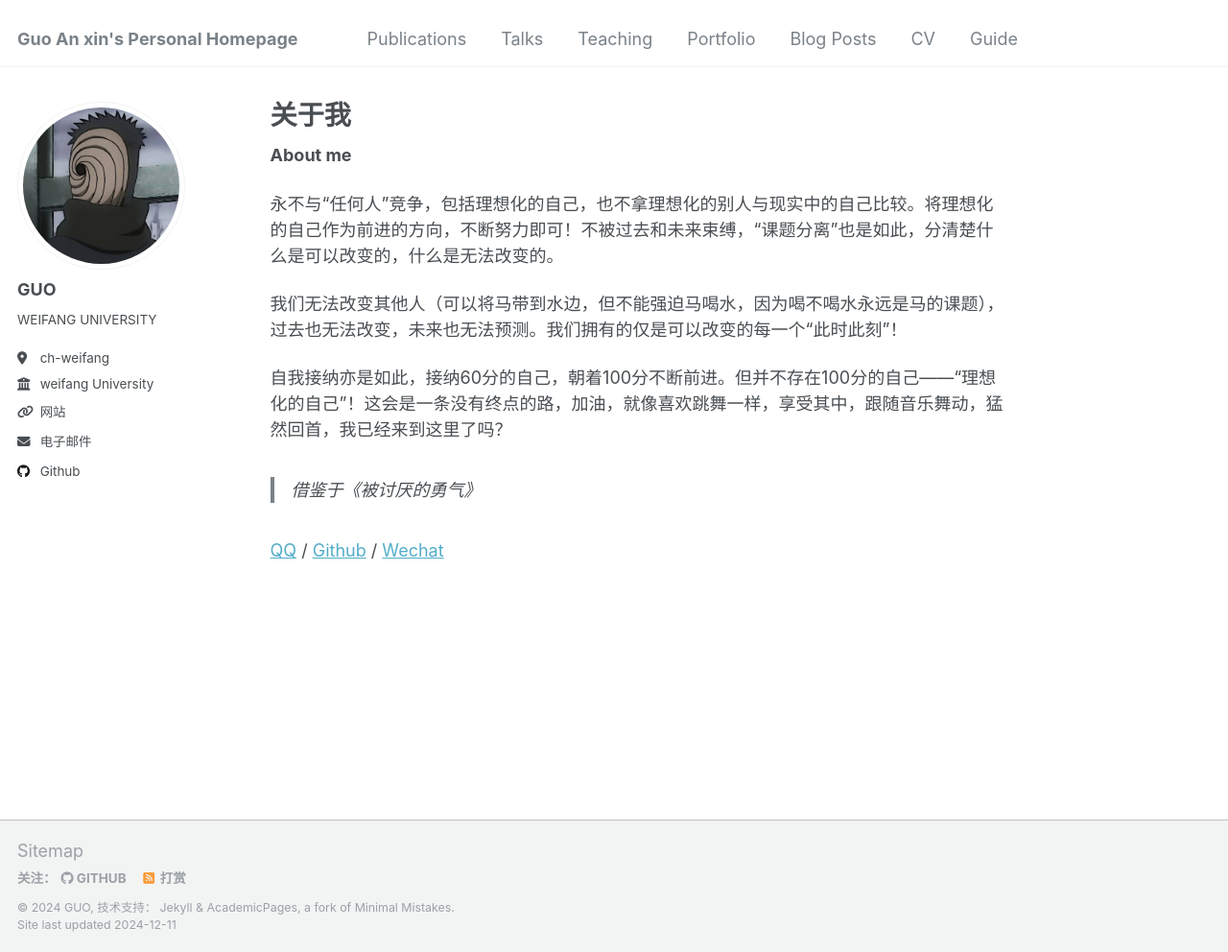
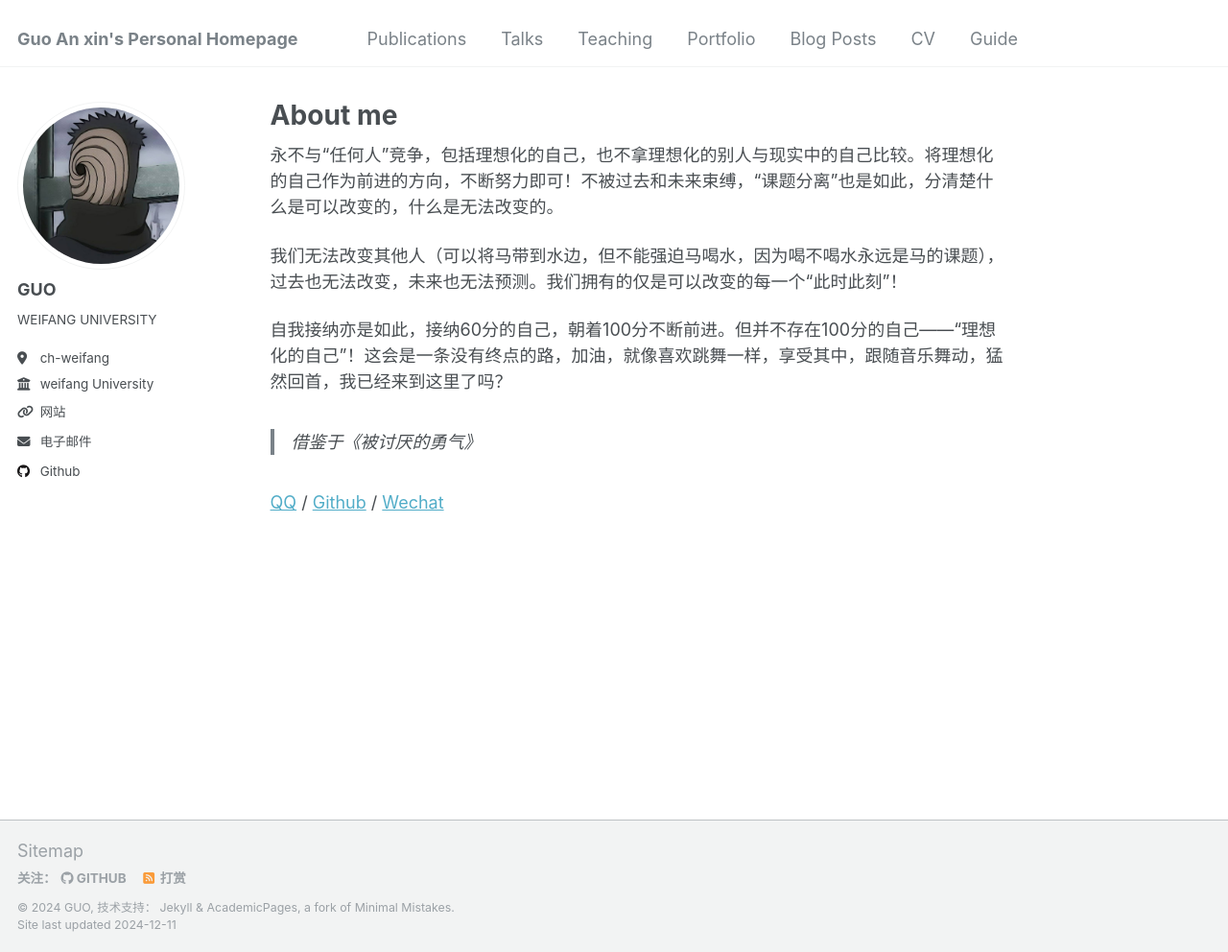
Before and after one commit to guo060528/guo060528.github.io, a Jekyll site: the page built from _pages/about.md, in a window 1280 px wide and 992 px high. Shown: the whole window at 96% size. Built offline with Jekyll 4.4.1, drawn with Linux system fonts in a browser that asks for light colours.

Commit message:
Update about.md

```diff
--- a/_pages/about.md
+++ b/_pages/about.md
@@ -1,14 +1,13 @@
 ---
 permalink: /
-title: "关于我"
-excerpt: "关于我"
+title: "About me"
+excerpt: "About me"
 author_profile: true
 redirect_from:
   - /about/
   - /about.html
 ---
 
-**About me**
 
 永不与“任何人”竞争，包括理想化的自己，也不拿理想化的别人与现实中的自己比较。将理想化的自己作为前进的方向，不断努力即可！不被过去和未来束缚，“课题分离”也是如此，分清楚什么是可以改变的，什么是无法改变的。
 
```
